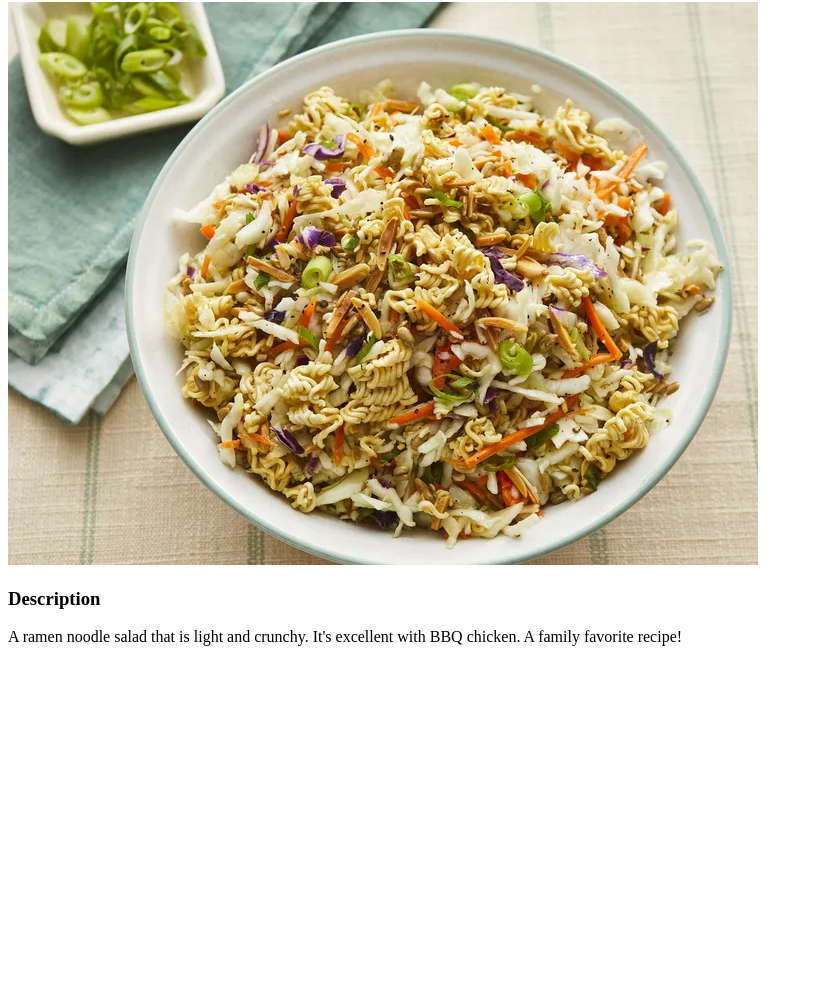
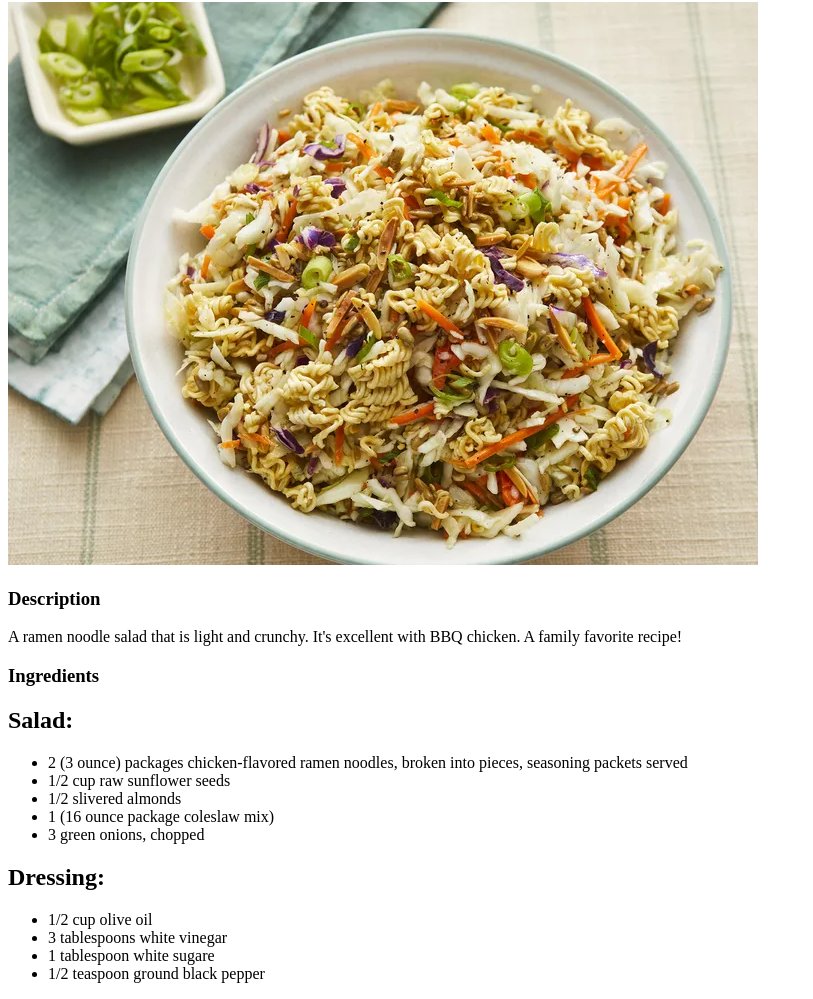
Before and after one commit to Veinox/odin-recipes, a plain HTML site: page recipes/top_Ramen_Salad.html in a window 1280 px wide. Shown: the part 78-1077 px from the top of the page, without its empty margins (0-813 px from the left). Before the commit the page ends 800 px from the top, so only its background shows below. Drawn offline with Linux system fonts and the light colour scheme.

Commit message:
Added a heading as well as unordered list and ordered list to top_Ramen_Salad.html

```diff
--- a/recipes/top_Ramen_Salad.html
+++ b/recipes/top_Ramen_Salad.html
@@ -13,6 +13,23 @@
             A family favorite recipe!
         </p>
 
-
+        <h3>Ingredients</h3>
+        <h2>Salad:</h2>
+        <ul>
+            <li>2 (3 ounce) packages chicken-flavored ramen noodles, broken into pieces,
+                seasoning packets served
+            </li>
+            <li>1/2 cup raw sunflower seeds</li>
+            <li>1/2 slivered almonds</li>
+            <li>1 (16 ounce package coleslaw mix)</li>
+            <li>3 green onions, chopped</li>
+        </ul>
+        <h2>Dressing:</h2>
+        <ul>
+            <li>1/2 cup olive oil</li>
+            <li>3 tablespoons white vinegar</li>
+            <li>1 tablespoon white sugare</li>
+            <li>1/2 teaspoon ground black pepper</li>
+        </ul>
     </body>
 </html>
```
